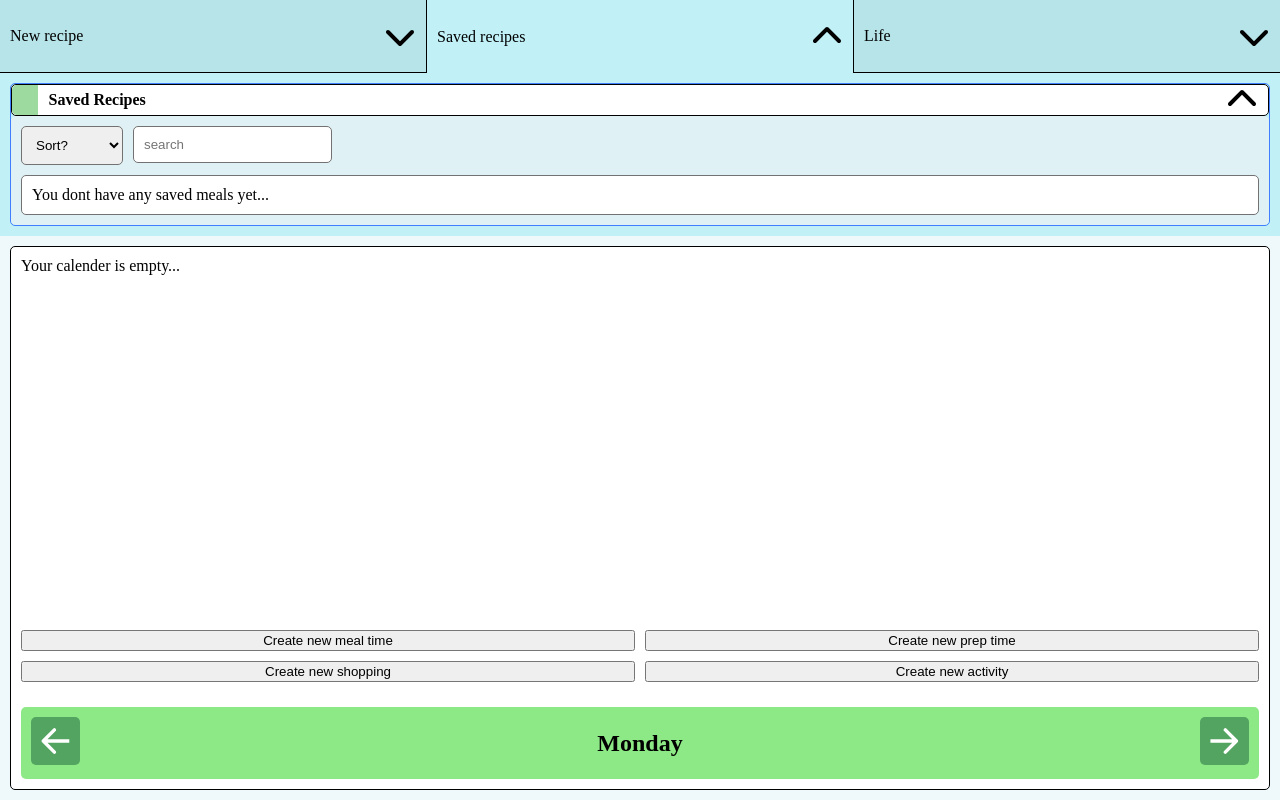
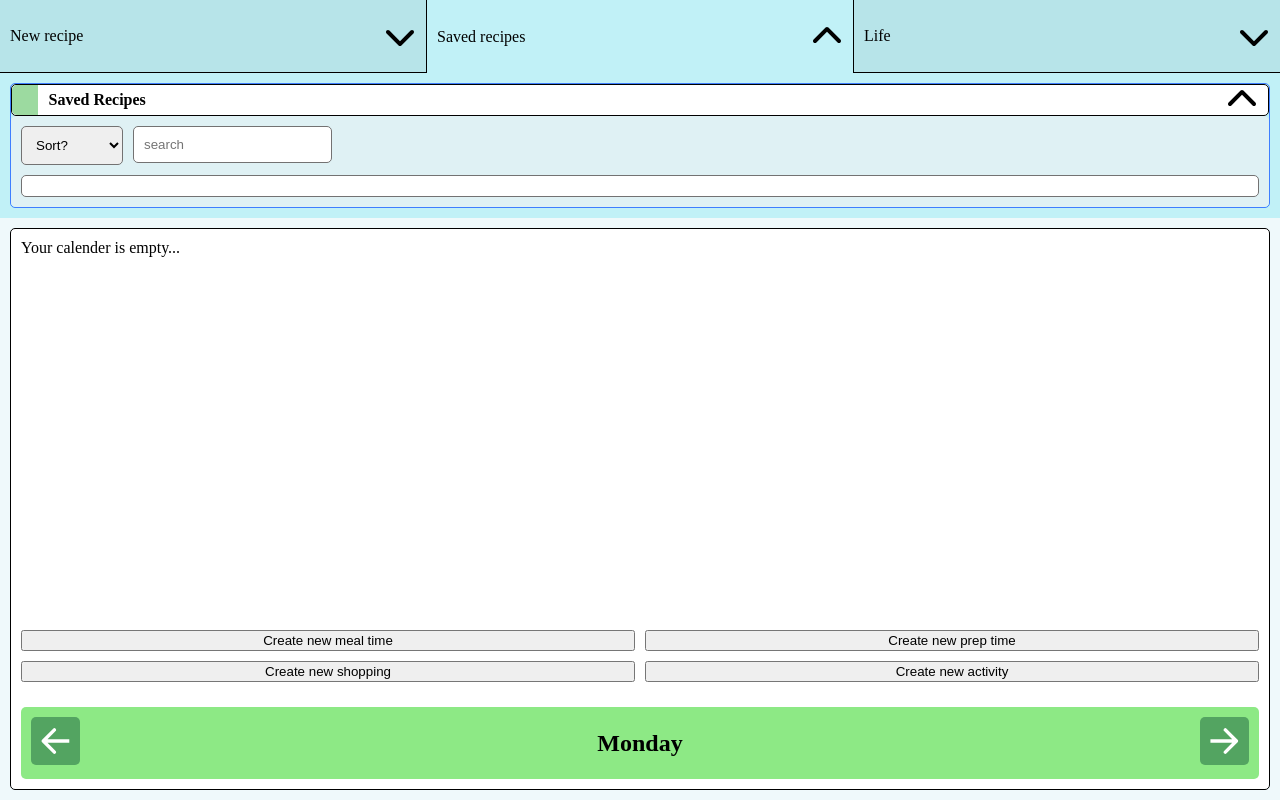
Before and after one commit to andersdamsgaard95/MealM8, a React (Vite) app: page / in a window 1280 px wide. Both pictures are taken after a click on the button "Saved recipes". Built offline with nearby package versions, Linux system fonts and the light colour scheme.

Commit message:
savedMeals render works

```diff
--- a/src/BottomOfApp.module.css
+++ b/src/BottomOfApp.module.css
@@ -6,17 +6,19 @@
   overflow: hidden;
   position: relative;
 }
-#bottomOfAppBackground #dayContainer {
+#bottomOfAppBackground #dayBackground {
+  border: 1px solid black;
+  padding: 10px;
+  height: 100%;
+  background-color: white;
   border-radius: 5px;
-  border: 1px solid black;
-  background-color: white;
-  padding: 10px;
+}
+#bottomOfAppBackground #dayBackground #dayContainer {
   height: 100%;
   overflow: hidden;
 }
-#bottomOfAppBackground #dayContainer #dayCarousel {
+#bottomOfAppBackground #dayBackground #dayContainer #dayCarousel {
   height: 100%;
   display: flex;
-  gap: 10px;
   transition: transform 0.5s ease;
 }/*# sourceMappingURL=BottomOfApp.module.css.map */
--- a/src/BottomOfApp.tsx
+++ b/src/BottomOfApp.tsx
@@ -6,7 +6,6 @@ export default function BottomOfApp () {
 
     const days: string[] = ['Monday', 'Tuesday', 'Wednesday', 'Thursday', 'Friday', 'Saturday', 'Sunday'];
     const [positionX, setPositionX] = useState(0);
-    const gap = 10;
 
     function goToNextDay() {
         setPositionX((prev: number) => (prev + 100) % (days.length * 100));
@@ -19,11 +18,12 @@ export default function BottomOfApp () {
         );
     }
 
-    const transformationStyle = `translateX(calc(-${positionX}% - ${Math.floor(positionX / 100) * gap}px))`;
+    const transformationStyle = `translateX(-${positionX}%)`;
 
 
     return (
         <div id={styles.bottomOfAppBackground}>
+            <div id={styles.dayBackground}>
                 <div id={styles.dayContainer}>
                     <div
                         id={styles.dayCarousel}
@@ -39,5 +39,6 @@ export default function BottomOfApp () {
                     </div>
                 </div>
             </div>
+        </div>
     )
 }
--- a/src/Day.module.scss
+++ b/src/Day.module.scss
@@ -6,7 +6,6 @@
     gap: 25px;
     height: 100%;
     min-width: 100%;
-    //margin: 10px;
 
         .calender {
             display: flex;
--- a/src/NewRecipeForm.tsx
+++ b/src/NewRecipeForm.tsx
@@ -1,5 +1,6 @@
 import { useState } from 'react';
 import styles from './NewRecipeForm.module.css';
+import { SavedMeal } from './TopOfApp';
 
 interface NewRecipeFormProps {
     heading: string,
@@ -8,12 +9,15 @@ interface NewRecipeFormProps {
     textareaId: string,
     textareaPlaceholder: string,
     buttonText: string,
-    activeButton?: string
+    activeButton?: string,
+    setSavedList: React.Dispatch<React.SetStateAction<SavedMeal[]>>;
 }
 
-export default function NewRecipeForm ({ heading, inputId, inputPlaceholder, textareaId, textareaPlaceholder, buttonText, activeButton }: NewRecipeFormProps) {
+export default function NewRecipeForm ({ heading, inputId, inputPlaceholder, textareaId, textareaPlaceholder, buttonText, activeButton, setSavedList }: NewRecipeFormProps) {
 
     const [accordion, setAccordion] = useState(false);
+    const [newMealName, setNewMealName] = useState('');
+    const [newMealRecipe, setNewMealRecipe] = useState('');
 
     function toggleAccordion() {
         if (accordion === true) {
@@ -23,10 +27,37 @@ export default function NewRecipeForm ({ heading, inputId, inputPlaceholder, tex
         }
     }
 
+    function handleChange(event: React.ChangeEvent<HTMLInputElement | HTMLTextAreaElement>) {
+        const { id, value } = event.target;
+
+        switch (id) {
+            case 'mealName':
+                setNewMealName(value);
+                break;
+            case 'mealRecipe':
+                setNewMealRecipe(value);
+                break;
+        }
+    }
+
+    function handleSubmit(e: React.FormEvent<HTMLFormElement>) {
+        e.preventDefault();
+
+        setSavedList((prev) => [
+            ...prev,
+            {
+                mealName: newMealName,
+                mealRecipe: newMealRecipe
+            }
+        ])
+        setNewMealName('');
+        setNewMealRecipe('');
+    }
+
     return (
         <section>
             {/* FORM */}
-            <form id={styles.newRecipeForm}>
+            <form id={styles.newRecipeForm} onSubmit={handleSubmit}>
                 <div id={styles.formHeadingPlusInputs}>
                     <div className={`${activeButton === 'life' ? styles.colorCodeHeadingLife : styles.colorCodeHeading}`}>
                         <div className={styles.colorCode}></div>
@@ -38,6 +69,8 @@ export default function NewRecipeForm ({ heading, inputId, inputPlaceholder, tex
                                 type="text"
                                 id={inputId}
                                 placeholder={inputPlaceholder}
+                                onChange={handleChange}
+                                value={newMealName}
                                 required
                             />
                         </label>
@@ -45,6 +78,8 @@ export default function NewRecipeForm ({ heading, inputId, inputPlaceholder, tex
                             <textarea
                                 id={textareaId}
                                 placeholder={textareaPlaceholder}
+                                onChange={handleChange}
+                                value={newMealRecipe}
                             />
                         </label>
                     </div>
--- a/src/SavedRecipes.tsx
+++ b/src/SavedRecipes.tsx
@@ -1,7 +1,8 @@
 import { useState } from 'react';
 import styles from './SavedRecipes.module.css';
+import { SavedMeal } from './TopOfApp';
 
-export default function SavedRecipes () {
+export default function SavedRecipes ({ savedMeals }) {
 
     const [accordion, setAccordion] = useState(true);
 
@@ -42,7 +43,11 @@ export default function SavedRecipes () {
                     </div>
                     <ol>
                         {/* Render saved meals list */}
-                        <p>You dont have any saved meals yet...</p>
+                        {savedMeals.map((savedMeal:SavedMeal, index:number) => (
+                            <li key={index}>
+                                <p>{savedMeal.mealName}</p>
+                            </li>
+                        ))}
                     </ol>
                 </div>
             </div>
--- a/src/TopOfApp.tsx
+++ b/src/TopOfApp.tsx
@@ -3,10 +3,17 @@ import styles from './TopOfApp.module.css'
 import NewRecipeForm from './NewRecipeForm';
 import SavedRecipes from './SavedRecipes';
 
+export interface SavedMeal {
+    mealName: string;
+    mealRecipe: string;
+}
+
 export default function TopOfApp () {
 
     //  STATE VARIABLES
     const [activeButton, setActiveButton] = useState<string | null>(null);
+    const [savedMeals, setSavedMeals] = useState<SavedMeal[]>([]);
+    const [savedActivities, setSavedActivities] = useState([]);
 
     /**
      * Decides which button is active
@@ -76,9 +83,12 @@ export default function TopOfApp () {
                         textareaId={'mealRecipe'}
                         textareaPlaceholder={'- 1x egg plant?... - 200g ost?...'}
                         buttonText={'Save this recipe'}
+                        setSavedList={setSavedMeals}
                     /> :
                 activeButton === 'savedRecipes' ?
-                    <SavedRecipes /> :
+                    <SavedRecipes
+                        savedMeals={savedMeals}
+                    /> :
                 activeButton === 'life' ?
                     <NewRecipeForm
                         heading={'New activity'}
@@ -88,8 +98,8 @@ export default function TopOfApp () {
                         textareaPlaceholder={'Details? ...Low tide is 05.20am?'}
                         buttonText={'Save this activity'}
                         activeButton={activeButton}
-                    />
-                : null
+                    /> :
+                    null
             }
         </>
     )
```
Also changed, not shown: src/BottomOfApp.module.scss (+11 -8 lines), 2 other files (tests, documents, lock files or other folders). Lines whose indentation alone changed are shown as unchanged.
